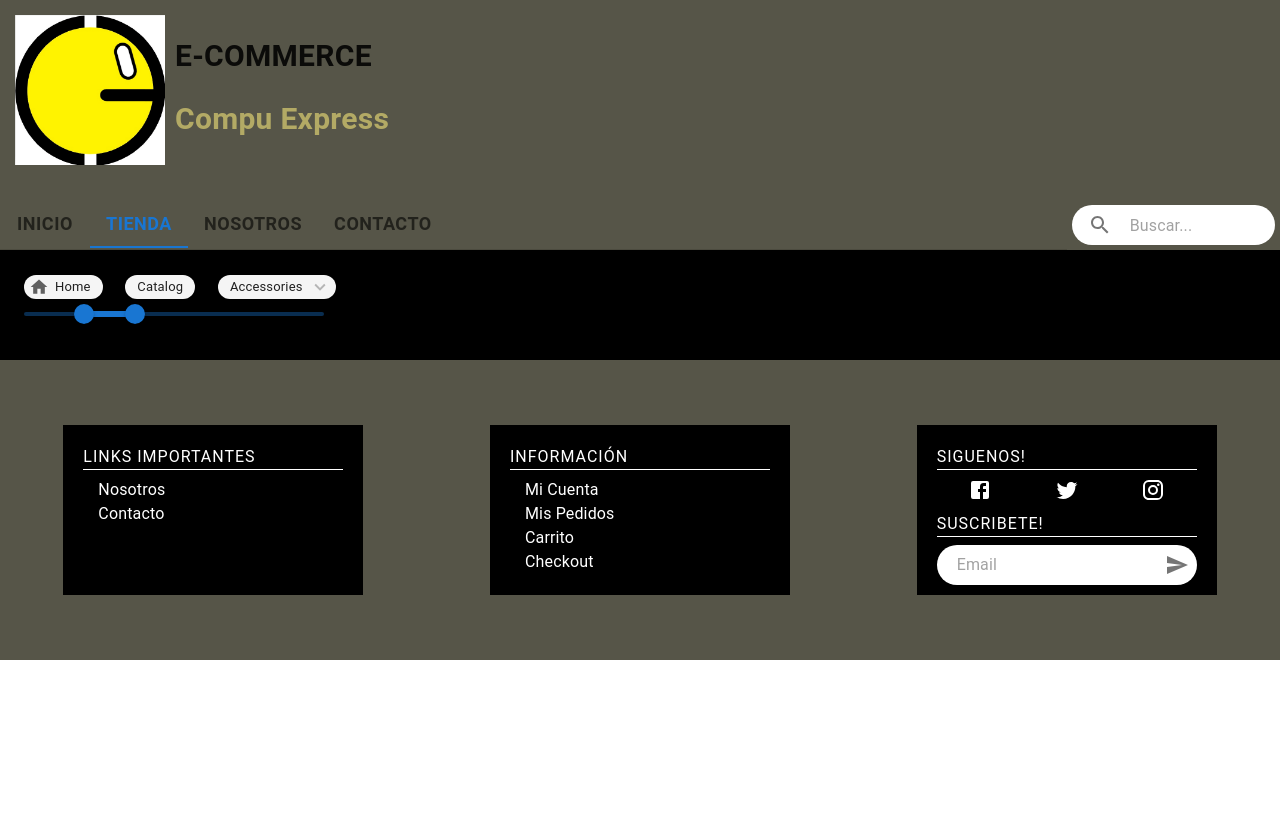
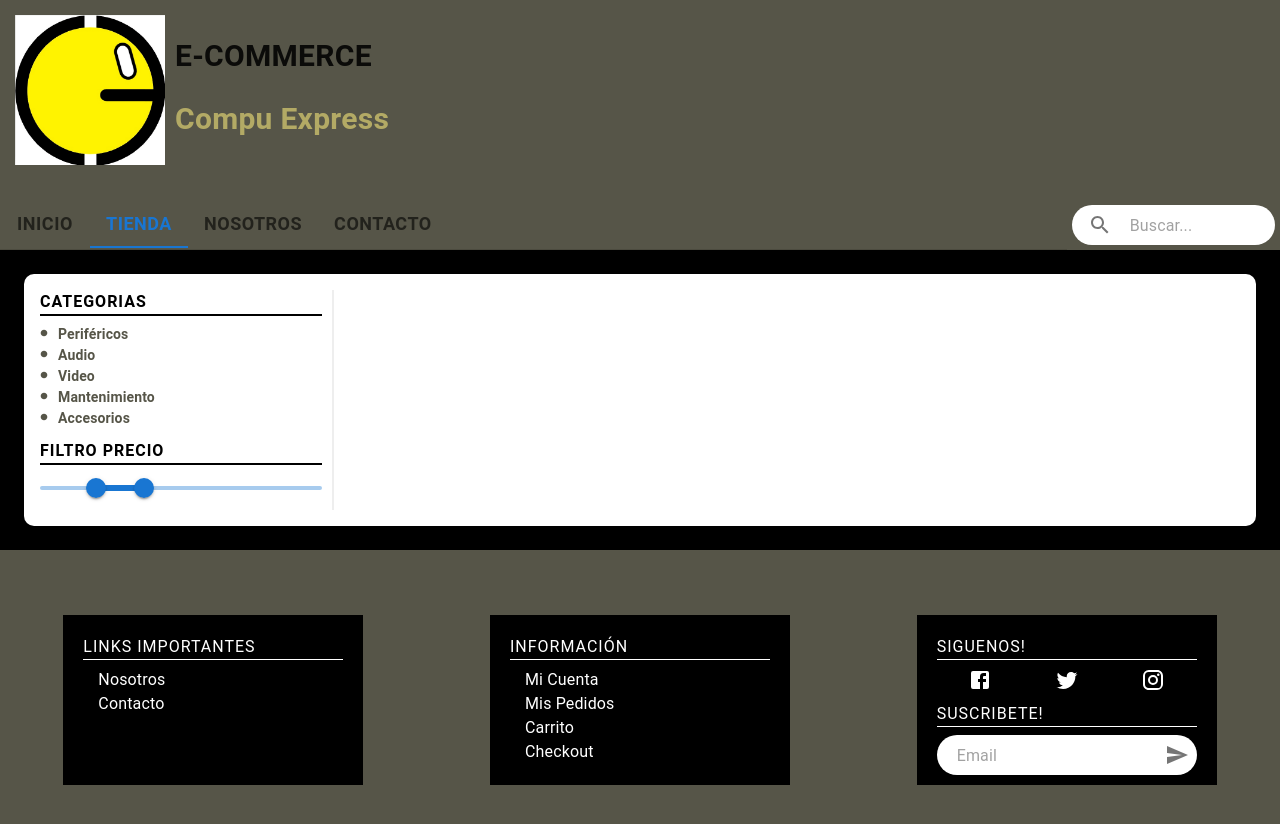
Before and after one commit to Juu06/Grupo7_FrontEnd_CompuExpress, a React (Create React App) app: page / in a window 1280 px wide. Both pictures are taken after a click on the tab "TIENDA". Shown: the top 824 px of the page. Before the commit the page ends 800 px from the top, so only its background shows below. Built offline with nearby package versions, Linux system fonts and the light colour scheme.

Commit message:
se realizan cambios en la pestaña de tienda

```diff
--- a/src/componentes/Tabs.js
+++ b/src/componentes/Tabs.js
@@ -22,6 +22,7 @@ import FacebookIcon from "@mui/icons-material/Facebook";
 import InstagramIcon from "@mui/icons-material/Instagram";
 import TwitterIcon from "@mui/icons-material/Twitter";
 import SendIcon from "@mui/icons-material/Send";
+import Tienda from "./Tienda";
 function TabPanel(props) {
   const { children, value, index, ...other } = props;
 
@@ -626,8 +627,16 @@ export default function BasicTabs() {
           </Box>
         </TabPanel>
         <TabPanel value={value} index={1}>
-          <Navegacion />
-          <RangoPrecios />
+          <Box
+            sx={{
+              bgcolor: "white",
+              borderRadius: "10px",
+              padding: 2,
+              height: "auto"
+            }}
+          >
+            <Tienda />
+          </Box>
         </TabPanel>
         <TabPanel value={value} index={2}>
           <Box
--- /dev/null
+++ b/src/componentes/Tienda.js
@@ -0,0 +1,240 @@
+import { Box, Link, Slider, SvgIcon, Typography } from "@mui/material";
+import * as React from "react";
+import CircleIcon from "@mui/icons-material/Circle";
+
+function valuetext(value) {
+  return `${value}°C`;
+}
+
+const minDistance = 10;
+
+export default function Tienda() {
+  const [value2, setValue2] = React.useState([20, 37]);
+
+  const handleChange2 = (event, newValue, activeThumb) => {
+    if (!Array.isArray(newValue)) {
+      return;
+    }
+
+    if (newValue[1] - newValue[0] < minDistance) {
+      if (activeThumb === 0) {
+        const clamped = Math.min(newValue[0], 100 - minDistance);
+        setValue2([clamped, clamped + minDistance]);
+      } else {
+        const clamped = Math.max(newValue[1], minDistance);
+        setValue2([clamped - minDistance, clamped]);
+      }
+    } else {
+      setValue2(newValue);
+    }
+  };
+
+  return (
+    <Box
+      sx={{ height: "100%", display: "grid", gridTemplateColumns: "1fr 3fr" }}
+    >
+      <Box
+        sx={{
+          gridColumn: "1",
+          height: "100%",
+          marginRight: "2%",
+          borderRight: "2px solid #eee",
+          paddingRight: "10px",
+        }}
+      >
+        <Typography
+          sx={{
+            fontSize: "16px",
+            fontWeight: "bold",
+            textAlign: "left",
+            textTransform: "uppercase",
+            color: "black",
+            letterSpacing: "1px",
+            marginBottom: "8px",
+            borderBottom: "2px solid black",
+          }}
+        >
+          CATEGORIAS
+        </Typography>
+        <Typography
+          sx={{
+            color: "#565548",
+            textAlign: "left",
+            fontWeight: "bold",
+            fontSize: "14px",
+            "&:hover, &:focus": { color: "#bdb76b" },
+          }}
+        >
+          <SvgIcon
+            sx={{
+              fontSize: "8px",
+              height: "100%",
+              marginRight: "10px",
+              marginBottom: "2px",
+            }}
+          >
+            <CircleIcon />
+          </SvgIcon>
+          <Link
+            href="#"
+            underline="none"
+            sx={{
+              color: "#565548",
+              textAlign: "left",
+              "&:hover, &:focus": { color: "#bdb76b" },
+            }}
+          >
+            Periféricos
+          </Link>
+        </Typography>
+        <Typography
+          sx={{
+            color: "#565548",
+            textAlign: "left",
+            fontWeight: "bold",
+            fontSize: "14px",
+            "&:hover, &:focus": { color: "#bdb76b" },
+          }}
+        >
+          <SvgIcon
+            sx={{
+              fontSize: "8px",
+              height: "100%",
+              marginRight: "10px",
+              marginBottom: "2px",
+            }}
+          >
+            <CircleIcon />
+          </SvgIcon>
+          <Link
+            href="#"
+            underline="none"
+            sx={{
+              color: "#565548",
+              textAlign: "left",
+              "&:hover, &:focus": { color: "#bdb76b" },
+            }}
+          >
+            Audio
+          </Link>
+        </Typography>
+        <Typography
+          sx={{
+            color: "#565548",
+            textAlign: "left",
+            fontWeight: "bold",
+            fontSize: "14px",
+            "&:hover, &:focus": { color: "#bdb76b" },
+          }}
+        >
+          <SvgIcon
+            sx={{
+              fontSize: "8px",
+              height: "100%",
+              marginRight: "10px",
+              marginBottom: "2px",
+            }}
+          >
+            <CircleIcon />
+          </SvgIcon>
+          <Link
+            href="#"
+            underline="none"
+            sx={{
+              color: "#565548",
+              textAlign: "left",
+              "&:hover, &:focus": { color: "#bdb76b" },
+            }}
+          >
+            Video
+          </Link>
+        </Typography>
+        <Typography
+          sx={{
+            color: "#565548",
+            textAlign: "left",
+            fontWeight: "bold",
+            fontSize: "14px",
+            "&:hover, &:focus": { color: "#bdb76b" },
+          }}
+        >
+          <SvgIcon
+            sx={{
+              fontSize: "8px",
+              height: "100%",
+              marginRight: "10px",
+              marginBottom: "2px",
+            }}
+          >
+            <CircleIcon />
+          </SvgIcon>
+          <Link
+            href="#"
+            underline="none"
+            sx={{
+              color: "#565548",
+              textAlign: "left",
+              "&:hover, &:focus": { color: "#bdb76b" },
+            }}
+          >
+            Mantenimiento
+          </Link>
+        </Typography>
+        <Typography
+          sx={{
+            color: "#565548",
+            textAlign: "left",
+            fontWeight: "bold",
+            fontSize: "14px",
+            "&:hover, &:focus": { color: "#bdb76b" },
+          }}
+        >
+          <SvgIcon
+            sx={{
+              fontSize: "8px",
+              height: "100%",
+              marginRight: "10px",
+              marginBottom: "2px",
+            }}
+          >
+            <CircleIcon />
+          </SvgIcon>
+          <Link
+            href="#"
+            underline="none"
+            sx={{
+              color: "#565548",
+              textAlign: "left",
+              "&:hover, &:focus": { color: "#bdb76b" },
+            }}
+          >
+            Accesorios
+          </Link>
+        </Typography>
+        <Typography
+          sx={{
+            fontSize: "16px",
+            fontWeight: "bold",
+            textAlign: "left",
+            marginTop: "10px",
+            textTransform: "uppercase",
+            color: "black",
+            letterSpacing: "1px",
+            marginBottom: "8px",
+            borderBottom: "2px solid black",
+          }}
+        >
+          FILTRO PRECIO
+        </Typography>
+        <Slider
+          getAriaLabel={() => "Minimum distance shift"}
+          value={value2}
+          onChange={handleChange2}
+          valueLabelDisplay="auto"
+          getAriaValueText={valuetext}
+          disableSwap
+        />
+      </Box>
+    </Box>
+  );
+}
```
